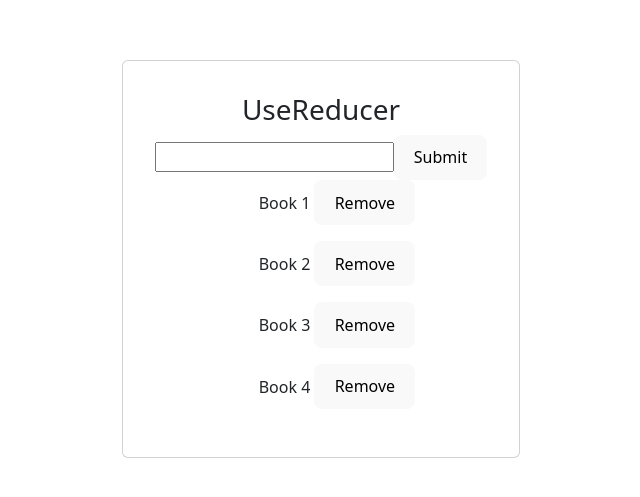
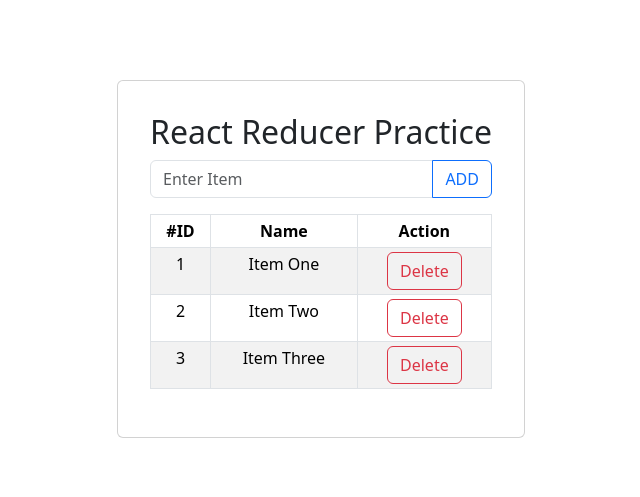
Before and after one commit to SolaimanDev/React-Learn, a React (Vite) app: page / in a window 1280 px wide. Shown: the part 141-638 px from the top of the page, without its empty margins (319-959 px from the left). Built offline with nearby package versions, Linux system fonts and the light colour scheme.

Commit message:
feat: Context API

```diff
--- a/src/App.jsx
+++ b/src/App.jsx
@@ -1,13 +1,14 @@
 
 import './App.css'
 import 'bootstrap/dist/css/bootstrap.min.css';
-import UseReducer from './components/USE_REDUCER/Index'
+import ReducerExample from './components/REDUCER/index.jsx'
 
 function App() {
   return (
     <>
      <div className="card">
-        <UseReducer/>
+        <h2>React Reducer Practice</h2>
+        <ReducerExample/>
       </div>
     </>
   )
--- /dev/null
+++ b/src/HOOKS/BooksContext.jsx
@@ -0,0 +1,6 @@
+import { useContext } from "react"
+import { UsersContext } from "../components/Context/UsersContext"
+
+export const useBooksContext=()=>{
+    return useContext(UsersContext);
+}
--- /dev/null
+++ b/src/components/Context/UsersContext.jsx
@@ -0,0 +1,18 @@
+import {createContext,useState } from "react";
+
+export const UsersContext = createContext({});
+
+const BooksProvider=({children})=>{
+    const booksData = [
+        { id: 1, name: "Item One" },
+        { id: 2, name: "Item Two" },
+        { id: 3, name: "Item Three" },
+      ];
+
+      const [books, setBooks] = useState(booksData);
+
+      return <UsersContext.Provider value={{ books, setBooks }}>
+        {children}
+      </UsersContext.Provider>
+}
+export default BooksProvider
--- /dev/null
+++ b/src/components/REDUCER/AddItem.jsx
@@ -0,0 +1,46 @@
+import React, { useContext, useState } from "react";
+import Button from "react-bootstrap/Button";
+import Form from "react-bootstrap/Form";
+import InputGroup from "react-bootstrap/InputGroup";
+
+import { useBooksContext } from "../../HOOKS/BooksContext";
+
+function AddItem({ setMessage, setIsAlert }) {
+  // const { books, setBooks } = useContext(UsersContext);
+  const {setBooks}=useBooksContext()
+
+  const [bookName, setBookName] = useState("");
+
+  const handleSubmit = (e) => {
+    e.preventDefault();
+    if (bookName.trim() === "") {
+      setMessage("Item name cannot be empty!");
+      setIsAlert(true);
+      return;
+    }
+
+    const newBook = { id: new Date().getTime().toString(), name: bookName };
+    setBooks((prevState) => [...prevState, newBook]);
+    setMessage("New item added successfully!");
+    setIsAlert(true);
+    setBookName("");
+  };
+
+  return (
+    <form onSubmit={handleSubmit}>
+      <InputGroup className="mb-3">
+        <Form.Control
+          placeholder="Enter Item"
+          type="text"
+          value={bookName}
+          onChange={(e) => setBookName(e.target.value)}
+        />
+        <Button variant="outline-primary" type="submit">
+          ADD
+        </Button>
+      </InputGroup>
+    </form>
+  );
+}
+
+export default AddItem;
--- /dev/null
+++ b/src/components/REDUCER/Column.jsx
@@ -0,0 +1,29 @@
+
+import Button from 'react-bootstrap/Button';
+
+import { useBooksContext } from '../../HOOKS/BooksContext';
+
+function Column({book}) {
+  //  const {books,setBooks}= useContext(UsersContext);
+  const {books,setBooks}=useBooksContext()
+
+   const handleDelete = (id) => {
+    const filteredBooks = books.filter((book) => book.id !== id);
+    setBooks(filteredBooks);
+
+  };
+  return (
+    <>
+      <tr>
+            <td>{book.id}</td>
+            <td>{book.name}</td>
+            <td>
+
+            <Button variant="outline-danger" onClick={() => handleDelete(book.id)}>Delete</Button>
+            </td>
+        </tr>
+    </>
+  )
+}
+
+export default Column
--- /dev/null
+++ b/src/components/REDUCER/Tables.jsx
@@ -0,0 +1,28 @@
+
+import Table from 'react-bootstrap/Table';
+import Column from "./Column";
+import { useBooksContext } from '../../HOOKS/BooksContext';
+
+function Tables() {
+
+  const {books}=useBooksContext();
+
+  return (
+    <Table striped bordered hover size="sm">
+    <thead>
+      <tr>
+        <th>#ID</th>
+        <th> Name</th>
+        <th>Action</th>
+      </tr>
+    </thead>
+    <tbody>
+      {books.map((book,index)=>{
+          return <Column key={index} book={book}  />
+      })}
+    </tbody>
+  </Table>
+  )
+}
+
+export default Tables
--- /dev/null
+++ b/src/components/REDUCER/index.jsx
@@ -0,0 +1,29 @@
+import React, { useState } from "react";
+import Alert from "react-bootstrap/Alert";
+import AddItem from "./AddItem";
+
+import Tables from "./Tables";
+import BooksProvider from "../Context/UsersContext";
+
+function ReducerExample() {
+
+  const [message, setMessage] = useState("");
+  const [isAlert, setIsAlert] = useState(false);
+
+  return (
+    <BooksProvider>
+      <div className="body">
+        <AddItem setMessage={setMessage} setIsAlert={setIsAlert} />
+        {isAlert && (
+          <Alert variant="primary" onClose={() => setIsAlert(false)} dismissible>
+            {message}
+          </Alert>
+        )}
+        <Tables />
+      </div>
+      </BooksProvider>
+
+  );
+}
+
+export default ReducerExample;
```
